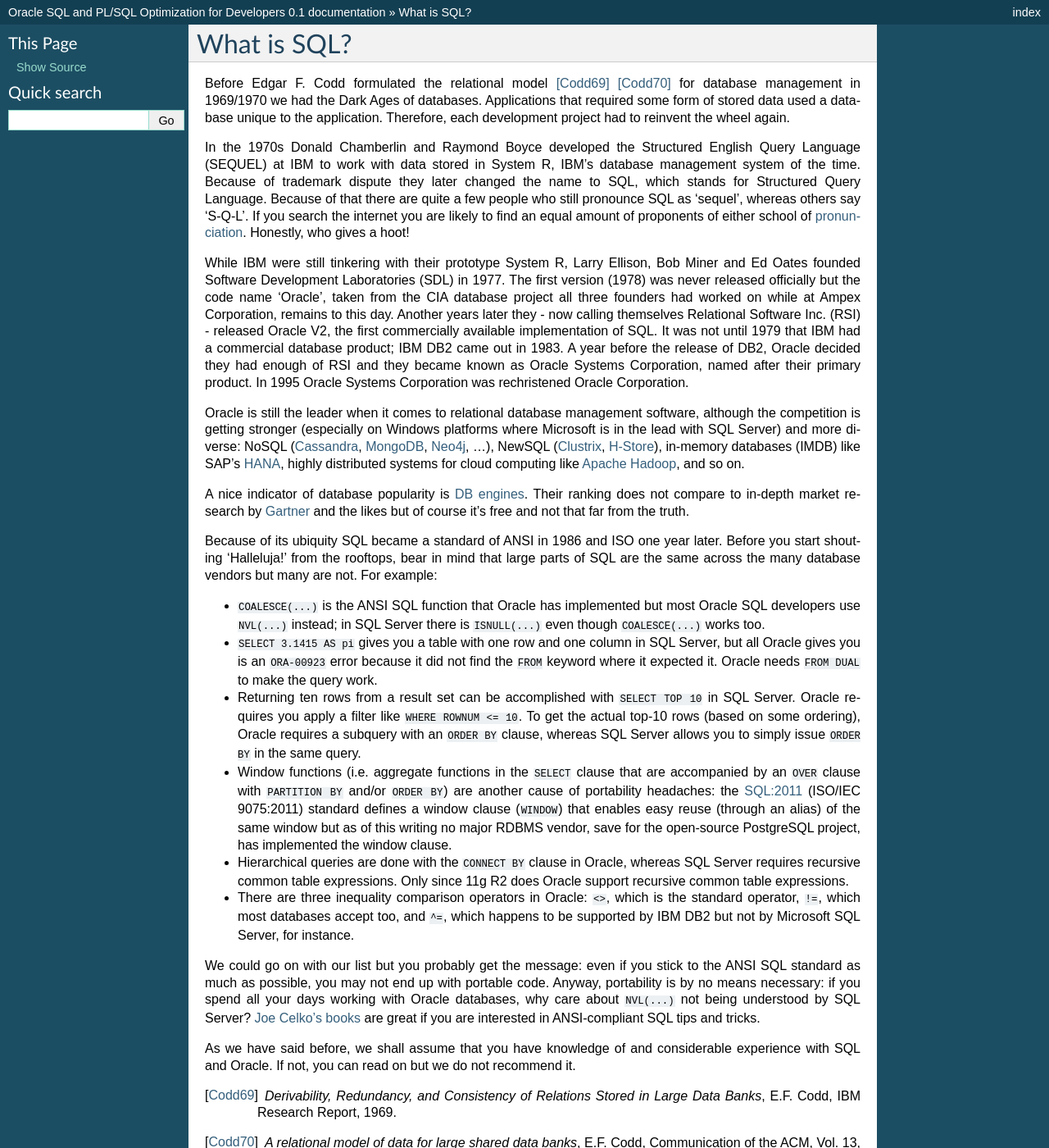
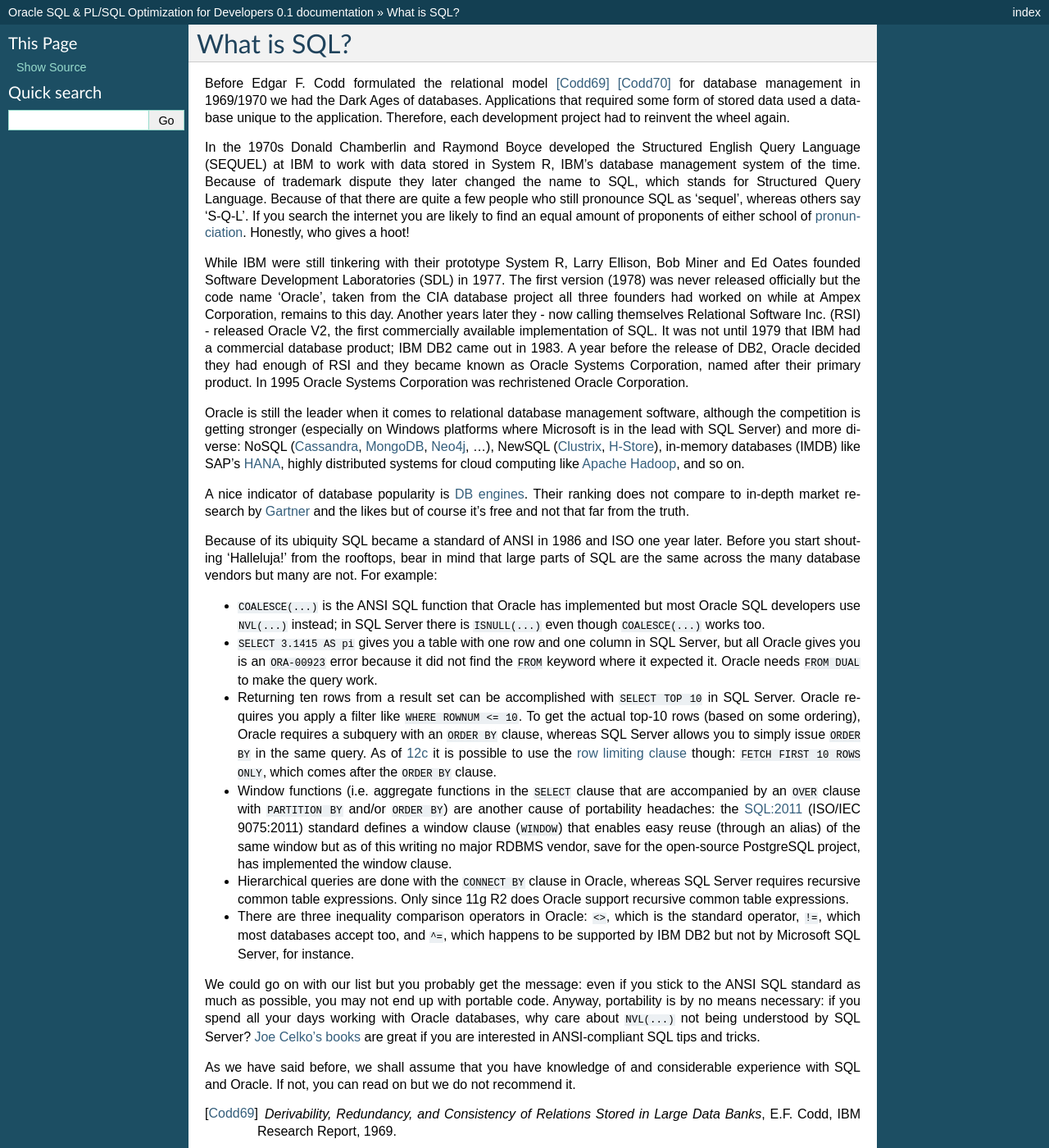
Before and after one commit to ianhellstrom/rtfd, a Sphinx documentation site: the page built from source/sql/intro.rst, in a window 1280 px wide and 1400 px high. Shown: the whole window at 82% size. Built offline with Sphinx 7.4.7, drawn with Linux system fonts in a browser that asks for light colours; some of the changed text lies outside the part shown.

```diff
--- a/authors.rst
+++ b/authors.rst
@@ -2,6 +2,6 @@
 Contributors
 ############
 
-Authors of **Oracle SQL and PL/SQL Optimization for Developers** are (in order of first commit date):
+Authors of **Oracle SQL & PL/SQL Optimization for Developers** are (in order of first commit date):
 
 * Ian Hellström
--- a/readme.rst
+++ b/readme.rst
@@ -2,8 +2,8 @@
 Documentation repository for `oracle.rtfd.org <http://oracle.rtfd.org>`_
 ########################################################################
 
-Oracle SQL and PL/SQL optimization for developers is a `Sphinx <http://sphinx-doc.org>`_ documentation project initiated by Ian (Christian) Hellström.
-Its aim is to aid developers in writing efficient SQL and PL/SQL code for modern Oracle databases.
+Oracle SQL & PL/SQL optimization for developers is a `Sphinx <http://sphinx-doc.org>`_ documentation project initiated by Ian (Christian) Hellström.
+Its aim is to aid developers in writing efficient SQL & PL/SQL code for modern Oracle databases.
 It is also a chronicle of successful and not so successful experiments as a developer for various production systems.
 
 This public Git repository hosts the reStructuredText (reST) files needed to (automatically) build the documentation hosted on `RTD <http://readthedocs.org>`_.
--- a/source/conf.py
+++ b/source/conf.py
@@ -1,6 +1,6 @@
 # -*- coding: utf-8 -*-
 #
-# Oracle SQL and PL/SQL Optimization for Developers documentation build configuration file, created by
+# Oracle SQL & PL/SQL Optimization for Developers documentation build configuration file, created by
 # sphinx-quickstart on Fri Apr 25 20:21:48 2014.
 #
 # This file is execfile()d with the current directory set to its
@@ -48,7 +48,7 @@ source_suffix = '.rst'
 master_doc = 'index'
 
 # General information about the project.
-project = u'Oracle SQL and PL/SQL Optimization for Developers'
+project = u'Oracle SQL & PL/SQL Optimization for Developers'
 copyright = u'2014, Ian Hellström'
 
 # The version info for the project you're documenting, acts as replacement for
@@ -201,7 +201,7 @@ latex_elements = {
 # (source start file, target name, title,
 #  author, documentclass [howto, manual, or own class]).
 latex_documents = [
-  ('index', 'OraclePLSQLOptimizationforDevelopers.tex', u'Oracle SQL and PL/SQL Optimization for Developers Documentation',
+  ('index', 'OraclePLSQLOptimizationforDevelopers.tex', u'Oracle SQL \& PL/SQL Optimization for Developers Documentation',
    u'Ian Hellström', 'manual'),
 ]
 
@@ -231,7 +231,7 @@ latex_documents = [
 # One entry per manual page. List of tuples
 # (source start file, name, description, authors, manual section).
 man_pages = [
-    ('index', 'oracleplsqloptimizationfordevelopers', u'Oracle SQL and PL/SQL Optimization for Developers Documentation',
+    ('index', 'oracleplsqloptimizationfordevelopers', u'Oracle SQL & PL/SQL Optimization for Developers Documentation',
      [u'Ian Hellström'], 1)
 ]
 
@@ -245,7 +245,7 @@ man_pages = [
 # (source start file, target name, title, author,
 #  dir menu entry, description, category)
 texinfo_documents = [
-  ('index', 'OraclePLSQLOptimizationforDevelopers', u'Oracle SQL and PL/SQL Optimization for Developers Documentation',
+  ('index', 'OraclePLSQLOptimizationforDevelopers', u'Oracle SQL & PL/SQL Optimization for Developers Documentation',
    u'Ian Hellström', 'OraclePLSQLOptimizationforDevelopers', 'One line description of project.',
    'Miscellaneous'),
 ]
@@ -266,13 +266,13 @@ texinfo_documents = [
 # -- Options for Epub output ----------------------------------------------
 
 # Bibliographic Dublin Core info.
-epub_title = u'Oracle SQL and PL/SQL Optimization for Developers'
+epub_title = u'Oracle SQL & PL/SQL Optimization for Developers'
 epub_author = u'Ian Hellström'
 epub_publisher = u'Ian Hellström'
 epub_copyright = u'2014, Ian Hellström'
 
 # The basename for the epub file. It defaults to the project name.
-#epub_basename = u'Oracle SQL and PL/SQL Optimization for Developers'
+#epub_basename = u'Oracle SQL & PL/SQL Optimization for Developers'
 
 # The HTML theme for the epub output. Since the default themes are not optimized
 # for small screen space, using the same theme for HTML and epub output is
--- a/source/index.rst
+++ b/source/index.rst
@@ -1,8 +1,8 @@
 #################################################
 Oracle SQL and PL/SQL Optimization for Developers
 #################################################
-Oracle SQL and PL/SQL optimization for developers is a `Sphinx <http://sphinx-doc.org>`_ documentation project initiated by Ian Hellström.
-Its aim is to aid developers in writing efficient SQL and PL/SQL code for modern Oracle databases.
+.. Oracle SQL and PL/SQL optimization for developers is a `Sphinx <http://sphinx-doc.org>`_ documentation project initiated by Ian Hellström.
+.. Its aim is to aid developers in writing efficient SQL and PL/SQL code for modern Oracle databases.
 
 .. toctree::
    :maxdepth: 3
--- a/source/sql/intro.rst
+++ b/source/sql/intro.rst
@@ -33,7 +33,9 @@ For example:
 * ``SELECT 3.1415 AS pi`` gives you a table with one row and one column in SQL Server, but all Oracle gives you is an ``ORA-00923`` error because it did not find the ``FROM`` keyword where it expected it.
   Oracle needs ``FROM DUAL`` to make the query work.
 * Returning ten rows from a result set can be accomplished with ``SELECT TOP 10`` in SQL Server.
-  Oracle requires you apply a filter like ``WHERE ROWNUM <= 10``. To get the actual top-10 rows (based on some ordering), Oracle requires a subquery with an ``ORDER BY`` clause, whereas SQL Server allows you to simply issue ``ORDER BY`` in the same query.
+  Oracle requires you apply a filter like ``WHERE ROWNUM <= 10``.
+  To get the actual top-10 rows (based on some ordering), Oracle requires a subquery with an ``ORDER BY`` clause, whereas SQL Server allows you to simply issue ``ORDER BY`` in the same query.
+  As of `12c`_ it is possible to use the `row limiting clause`_ though: ``FETCH FIRST 10 ROWS ONLY``, which comes after the ``ORDER BY`` clause.
 * Window functions (i.e. aggregate functions in the ``SELECT`` clause that are accompanied by an ``OVER`` clause with ``PARTITION BY`` and/or ``ORDER BY``) are another cause of portability headaches: the `SQL:2011 <http://www.iso.org/iso/search.htm?qt=ISO+9075&sort_by=rel&type=simple&published=on&active_tab=standards>`_ (ISO/IEC 9075:2011) standard defines a window clause (``WINDOW``) that enables easy reuse (through an alias) of the same window but as of this writing no major RDBMS vendor, save for the open-source PostgreSQL project, has implemented the window clause.
 * Hierarchical queries are done with the ``CONNECT BY`` clause in Oracle, whereas SQL Server requires recursive common table expressions.
   Only since 11g R2 does Oracle support recursive common table expressions.
@@ -56,7 +58,9 @@ If not, you can read on but we do not recommend it.
 .. _Apache Hadoop: http://hadoop.apache.org
 .. _DB engines: http://db-engines.com/en/ranking
 .. _Gartner: http://www.gartner.com/technology/reprints.do?id=1-1M9YEHW&ct=131028&st=sb
-.. _Joe Celko's books: http://www.amazon.com/Joe-Celko/e/B000ARBFVQ/
+.. _12c: http://www.oracle-base.com/articles/12c/row-limiting-clause-for-top-n-queries-12cr1.php#top-n
+.. _row limiting clause: http://docs.oracle.com/cd/E16655_01/server.121/e17209/statements_10002.htm#SQLRF55631
+.. _Joe Celko's books: http://www.amazon.com/Joe-Celko/e/B000ARBFVQ
 
 .. [Codd69] *Derivability, Redundancy, and Consistency of Relations Stored in Large Data Banks*, E.F. Codd, IBM Research Report, 1969.
 .. [Codd70] *A relational model of data for large shared data banks*, E.F. Codd, Communication of the ACM, Vol. 13, pp. 377—387, 1970. DOI: `10.1145/362384.362685 <http://dx.doi.org/10.1145%2F362384.362685>`_.
```
Also changed, not shown: source/glossary.rst (+23 -2 lines), source/sql/basics.rst (+82 -51 lines), licence.rst.
